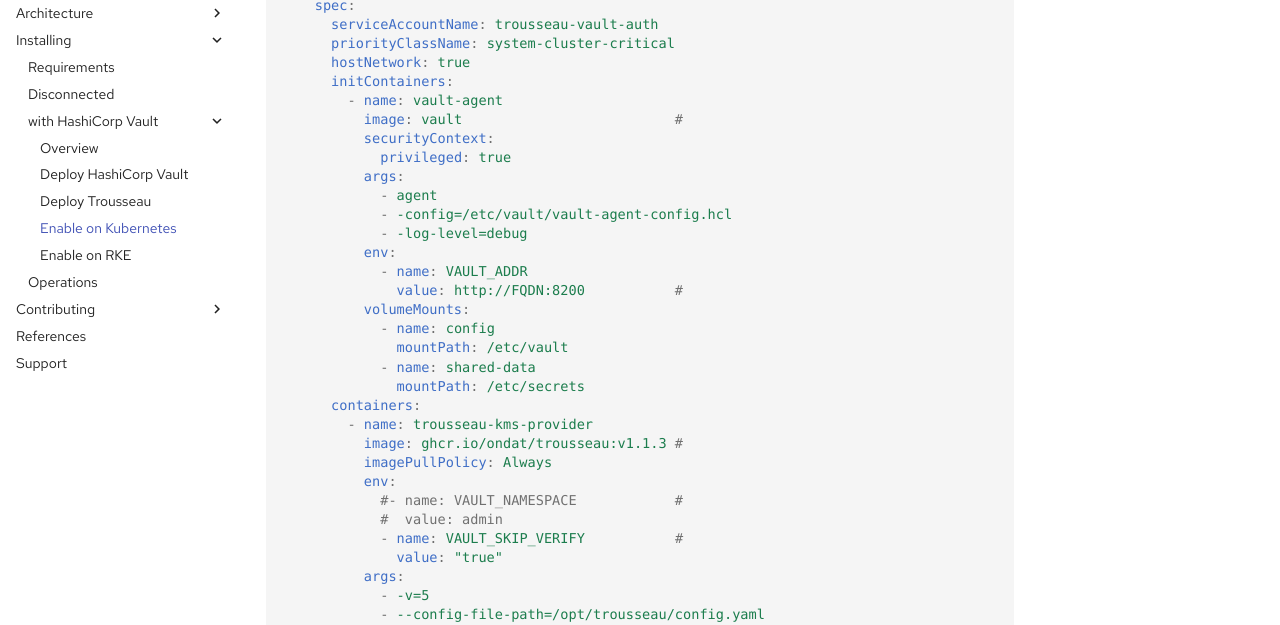
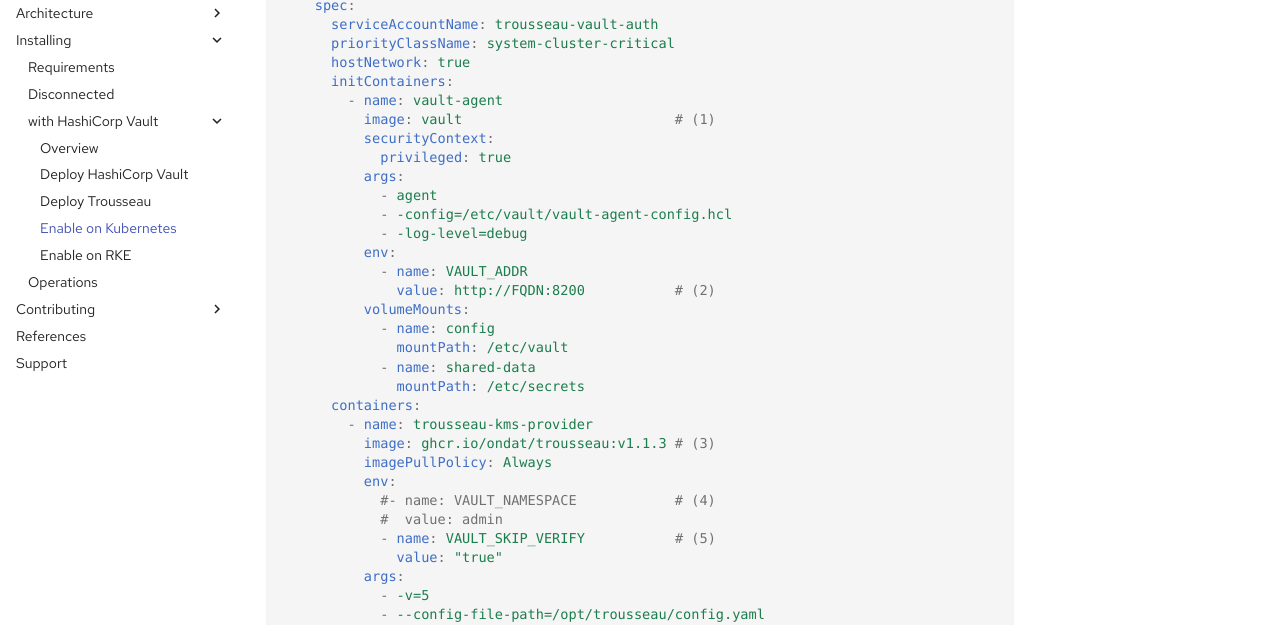
Before and after one commit to Trousseau-io/docs.trousseau.io, an MkDocs documentation site: the page built from docs/trousseau/setup-vanilla.md, in a window 1280 px wide and 900 px high, scrolled down 1048 px. Shown: the part 149-774 px from the top of the window. Built offline with MkDocs 1.6.1 and Material for MkDocs 9.7.7, drawn with Linux system fonts in a browser that asks for light colours; some web fonts are replaced; comment, search, counter and statistics services are not loaded.

Commit message:
Update trousseau-vault-daemonset.yml

```diff
--- a/docs/trousseau/files/trousseau-vault-daemonset.yml
+++ b/docs/trousseau/files/trousseau-vault-daemonset.yml
@@ -21,7 +21,7 @@
       hostNetwork: true
       initContainers:
         - name: vault-agent
-          image: vault                          #
+          image: vault                          # (1)
           securityContext:
             privileged: true
           args:
@@ -30,7 +30,7 @@
             - -log-level=debug
           env:
             - name: VAULT_ADDR
-              value: http://FQDN:8200           #
+              value: http://FQDN:8200           # (2)
           volumeMounts:
             - name: config
               mountPath: /etc/vault
@@ -38,12 +38,12 @@
               mountPath: /etc/secrets
       containers:
         - name: trousseau-kms-provider
-          image: ghcr.io/ondat/trousseau:v1.1.3 #
+          image: ghcr.io/ondat/trousseau:v1.1.3 # (3)
           imagePullPolicy: Always
           env:
-            #- name: VAULT_NAMESPACE            #
+            #- name: VAULT_NAMESPACE            # (4)
             #  value: admin
-            - name: VAULT_SKIP_VERIFY           #
+            - name: VAULT_SKIP_VERIFY           # (5)
               value: "true"
           args:
             - -v=5
```
